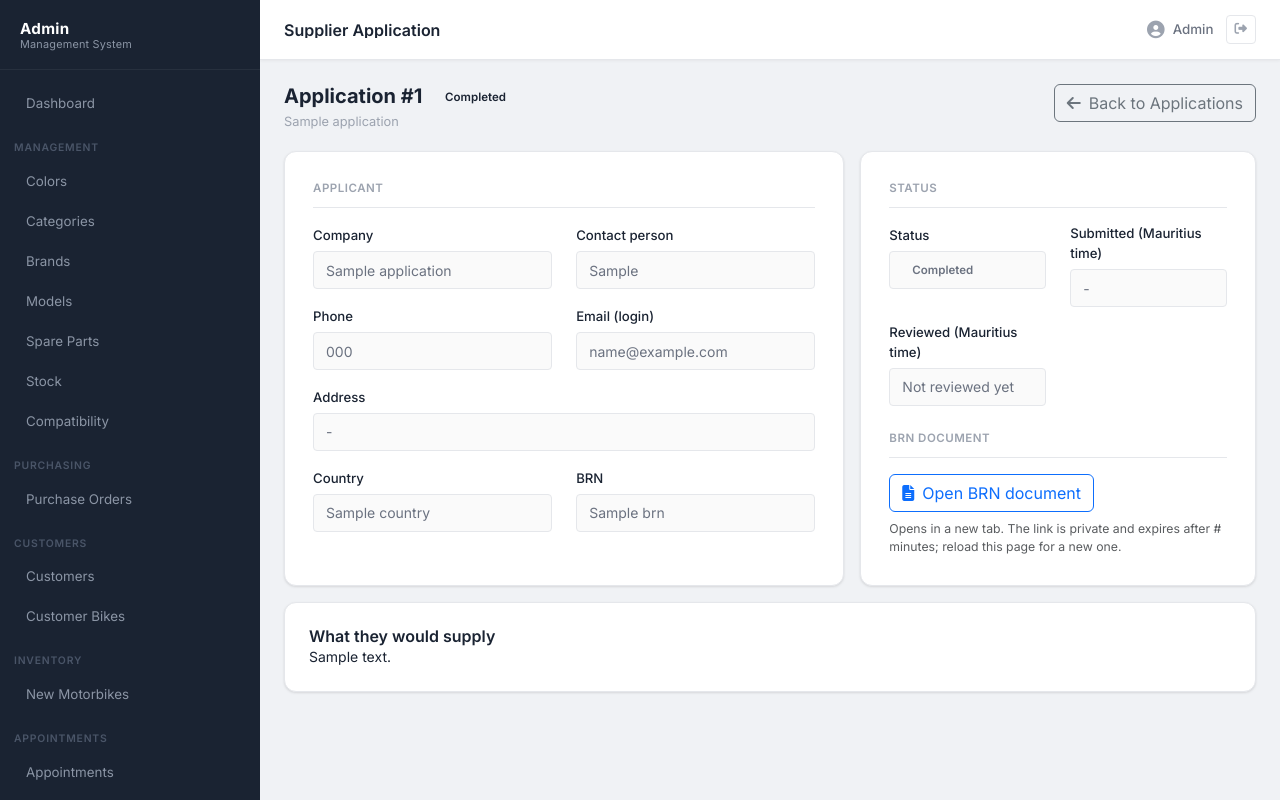
After one commit to UtsavR17/FYP, a Flask app: template app/templates/modules/supplier_application/view.html in a window 1280 px wide. The commit adds this page. Run offline with Flask 3, Linux system fonts and the light colour scheme; the template is opened without the code that fills it: most values are stand-ins (such as "Sample title", 1, 10 or a date in 2020); parts of the project's set-up code (start-up, migrations or seed data) failed here and were passed over.

Commit message:
Task 46: Supplier Applications review module
New /supplier-applications blueprint (login required, no create, edit or
delete). The list defaults to Pending, with a whitelisted status filter and
search by company, contact, email or BRN (capped, filtered in Python), both
kept in page links. The view shows the applicant, what they would supply,
Mauritius-time dates, the rejection reason or the new supplier link, and an
"Open BRN document" button using a fresh 300 second signed URL per load
(the storage path is never rendered). Approve and Reject are POST only,
Pending only, call approve_supplier_application / reject_supplier_application
and map every error; the reject reason is checked server-side (5 to 255).
Sidebar entry and status badge styles.

Co-Authored-By: Claude Opus 5.5 <noreply@anthropic.com>

```diff
--- a/app/__init__.py
+++ b/app/__init__.py
@@ -88,6 +88,10 @@ def create_app():
     from app.modules.online_order import bp as online_order_bp
     app.register_blueprint(online_order_bp, url_prefix='/online-orders')
 
+    # Supplier Applications (Task 46): review requests submitted on the Client Side
+    from app.modules.supplier_application import bp as supplier_application_bp
+    app.register_blueprint(supplier_application_bp, url_prefix='/supplier-applications')
+
     # Supplier Portal (Task 35): separate login and session keys from the Admin Panel
     from app.modules.supplier_portal import bp as supplier_portal_bp
     app.register_blueprint(supplier_portal_bp, url_prefix='/supplier-portal')
--- /dev/null
+++ b/app/modules/supplier_application/__init__.py
@@ -0,0 +1,5 @@
+from flask import Blueprint
+
+bp = Blueprint('supplier_application', __name__)
+
+from app.modules.supplier_application import routes  # noqa: E402,F401
--- a/app/static/css/admin.css
+++ b/app/static/css/admin.css
@@ -2821,3 +2821,77 @@ label.form-label {
     background-color: rgba(251, 191, 36, 0.18);
     color: #b45309;
 }
+
+/* =====================================================================
+   SUPPLIER APPLICATIONS (Task 46)
+   Status badges (used with .po-status-badge), notices, the document
+   warning and the dashboard "pending" pill.
+   ===================================================================== */
+.sa-status-pending {
+    background-color: rgba(251, 191, 36, 0.15);
+    color: #b45309;
+}
+
+.sa-status-approved {
+    background-color: rgba(34, 197, 94, 0.12);
+    color: #15803d;
+}
+
+.sa-status-rejected {
+    background-color: rgba(239, 68, 68, 0.1);
+    color: #b91c1c;
+}
+
+.page-header-title .po-status-badge {
+    margin-left: 8px;
+    vertical-align: middle;
+}
+
+.sa-notice {
+    display: flex;
+    gap: 12px;
+    align-items: flex-start;
+    border-radius: var(--border-radius-lg);
+    border: 1px solid var(--border-color);
+    border-left-width: 4px;
+    padding: 14px 18px;
+    margin-bottom: 20px;
+    font-size: 0.875rem;
+}
+
+.sa-notice > i {
+    margin-top: 3px;
+}
+
+.sa-notice-approved {
+    border-left-color: #22c55e;
+    background-color: #f0fdf4;
+}
+
+.sa-notice-approved > i {
+    color: #15803d;
+}
+
+.sa-notice-rejected {
+    border-left-color: #ef4444;
+    background-color: #fef2f2;
+}
+
+.sa-notice-rejected > i {
+    color: #b91c1c;
+}
+
+.sa-inline-warning {
+    font-size: 0.85rem;
+    color: #b45309;
+}
+
+.sa-products-text {
+    white-space: pre-line;
+    overflow-wrap: anywhere;
+}
+
+.oo-tile-pill.sa-tile-pill-pending {
+    background-color: rgba(251, 191, 36, 0.18);
+    color: #b45309;
+}
--- a/app/templates/layout/admin_layout.html
+++ b/app/templates/layout/admin_layout.html
@@ -202,6 +202,14 @@
                         <span>Suppliers</span>
                     </a>
                 </li>
+                <li class="nav-item">
+                    <a href="{{ url_for('supplier_application.index') }}"
+                       class="nav-link {% if request.blueprint == 'supplier_application' %}active{% endif %}"
+                       {% if request.blueprint == 'supplier_application' %}aria-current="page"{% endif %}>
+                        <!-- <i class="fa-solid fa-file-signature nav-icon"></i> -->
+                        <span>Supplier Applications</span>
+                    </a>
+                </li>
             </ul>
 
         </nav>
--- /dev/null
+++ b/app/templates/modules/supplier_application/view.html
@@ -0,0 +1,201 @@
+{% extends 'layout/admin_layout.html' %}
+{% from 'components/form_field.html' import readonly_field %}
+
+{% block title %}Application #{{ application.ApplicationID }}{% endblock %}
+{% block page_title %}Supplier Application{% endblock %}
+
+{% block content %}
+
+<div class="page-header">
+    <div>
+        <h2 class="page-header-title">
+            Application #{{ application.ApplicationID }}
+            <span class="po-status-badge sa-status-{{ status_css }}">{{ application.Status }}</span>
+        </h2>
+        <p class="page-header-subtitle">{{ application.CompanyName }}</p>
+    </div>
+    <a href="{{ url_for('supplier_application.index') }}" class="btn btn-outline-secondary">
+        <i class="fa-solid fa-arrow-left me-2"></i>Back to Applications
+    </a>
+</div>
+
+{% if is_pending %}
+<div class="form-card">
+    <p class="form-section-title">Review</p>
+    <div class="d-flex flex-wrap gap-2">
+        <button type="button" class="btn btn-accent" data-bs-toggle="modal" data-bs-target="#approveModal">
+            <i class="fa-solid fa-circle-check me-2"></i>Approve
+        </button>
+        <button type="button" class="btn btn-outline-danger" data-bs-toggle="modal" data-bs-target="#rejectModal">
+            <i class="fa-solid fa-ban me-2"></i>Reject
+        </button>
+    </div>
+    <p class="form-text text-muted mb-0 mt-2">
+        <i class="fa-solid fa-circle-info me-1"></i>
+        Approving creates the supplier and links the applicant's existing login, so they sign in to the
+        Supplier Portal with their shop email and password.
+    </p>
+</div>
+{% endif %}
+
+{% if application.Status == 'Rejected' and application.RejectionReason %}
+<div class="sa-notice sa-notice-rejected" role="status">
+    <i class="fa-solid fa-ban" aria-hidden="true"></i>
+    <div><strong>Rejected.</strong> Reason given to the applicant: {{ application.RejectionReason }}</div>
+</div>
+{% endif %}
+
+{% if application.Status == 'Approved' %}
+<div class="sa-notice sa-notice-approved" role="status">
+    <i class="fa-solid fa-circle-check" aria-hidden="true"></i>
+    <div>
+        <strong>Approved.</strong>
+        {% if application.Supplier_SupplierID %}
+        The supplier record was created:
+        <a href="{{ url_for('supplier.view', supplier_id=application.Supplier_SupplierID) }}">view the supplier</a>.
+        {% else %}
+        The supplier record is no longer linked to this application.
+        {% endif %}
+    </div>
+</div>
+{% endif %}
+
+<div class="row g-3">
+    <div class="col-lg-7">
+        <div class="form-card h-100 mb-0">
+            <p class="form-section-title">Applicant</p>
+            <div class="row">
+                <div class="col-sm-6">{{ readonly_field('Company', application.CompanyName or '-') }}</div>
+                <div class="col-sm-6">{{ readonly_field('Contact person', application.ContactPerson or '-') }}</div>
+                <div class="col-sm-6">{{ readonly_field('Phone', application.Phone or '-') }}</div>
+                <div class="col-sm-6">{{ readonly_field('Email (login)', application.Email or '-') }}</div>
+                <div class="col-12">{{ readonly_field('Address', application.Address or '-') }}</div>
+                <div class="col-sm-6">{{ readonly_field('Country', application.Country or '-') }}</div>
+                <div class="col-sm-6">{{ readonly_field('BRN', application.BRN or '-') }}</div>
+            </div>
+        </div>
+    </div>
+    <div class="col-lg-5">
+        <div class="form-card h-100 mb-0">
+            <p class="form-section-title">Status</p>
+            <div class="row">
+                <div class="col-sm-6">
+                    <div class="mb-3">
+                        <label class="form-label readonly-label">Status</label>
+                        <div class="readonly-value">
+                            <span class="po-status-badge sa-status-{{ status_css }}">{{ application.Status }}</span>
+                        </div>
+                    </div>
+                </div>
+                <div class="col-sm-6">{{ readonly_field('Submitted (Mauritius time)', submitted_at or '-') }}</div>
+                <div class="col-sm-6">{{ readonly_field('Reviewed (Mauritius time)', reviewed_at or 'Not reviewed yet') }}</div>
+            </div>
+
+            <p class="form-section-title mt-2">BRN document</p>
+            {% if document_url %}
+            <a href="{{ document_url }}" target="_blank" rel="noopener noreferrer" class="btn btn-outline-primary">
+                <i class="fa-solid fa-file-lines me-2"></i>Open BRN document
+            </a>
+            <p class="form-text text-muted mb-0 mt-2">
+                Opens in a new tab. The link is private and expires after {{ signed_url_minutes }} minutes; reload this
+                page for a new one.
+            </p>
+            {% elif has_document %}
+            <p class="sa-inline-warning mb-0">
+                <i class="fa-solid fa-triangle-exclamation me-1"></i>
+                The document could not be opened right now. Reload the page to try again; if it keeps failing, the
+                file may be missing.
+            </p>
+            {% else %}
+            <p class="sa-inline-warning mb-0">
+                <i class="fa-solid fa-triangle-exclamation me-1"></i>
+                No document is attached to this application.
+            </p>
+            {% endif %}
+        </div>
+    </div>
+</div>
+
+<div class="admin-card mt-3">
+    <h3 class="oo-card-title">What they would supply</h3>
+    <p class="mb-0 sa-products-text">{{ application.ProductsDescription or '-' }}</p>
+</div>
+
+{% if is_pending %}
+<div class="modal fade" id="approveModal" tabindex="-1" aria-labelledby="approveModalLabel" aria-hidden="true">
+    <div class="modal-dialog modal-dialog-centered">
+        <div class="modal-content">
+            <div class="modal-header border-0 pb-0">
+                <h5 class="modal-title" id="approveModalLabel">Approve {{ application.CompanyName }}?</h5>
+                <button type="button" class="btn-close" data-bs-dismiss="modal" aria-label="Close"></button>
+            </div>
+            <div class="modal-body">
+                <p class="modal-body-text mb-0">
+                    A supplier record is created from this application (with its BRN) and linked to the applicant's
+                    login ({{ application.Email }}). They can then sign in to the Supplier Portal with their shop email
+                    and password.
+                </p>
+            </div>
+            <div class="modal-footer border-0 pt-0">
+                <button type="button" class="btn btn-outline-secondary" data-bs-dismiss="modal">Cancel</button>
+                <form method="POST" action="{{ url_for('supplier_application.approve', application_id=application.ApplicationID) }}">
+                    <button type="submit" class="btn btn-accent">
+                        <i class="fa-solid fa-circle-check me-1"></i>Approve and create supplier
+                    </button>
+                </form>
+            </div>
+        </div>
+    </div>
+</div>
+
+<div class="modal fade" id="rejectModal" tabindex="-1" aria-labelledby="rejectModalLabel" aria-hidden="true">
+    <div class="modal-dialog modal-dialog-centered">
+        <div class="modal-content">
+            <form method="POST" action="{{ url_for('supplier_application.reject', application_id=application.ApplicationID) }}">
+                <div class="modal-header border-0 pb-0">
+                    <h5 class="modal-title d-flex align-items-center gap-2" id="rejectModalLabel">
+                        <span class="modal-warning-icon"><i class="fa-solid fa-triangle-exclamation"></i></span>
+                        Reject {{ application.CompanyName }}?
+                    </h5>
+                    <button type="button" class="btn-close" data-bs-dismiss="modal" aria-label="Close"></button>
+                </div>
+                <div class="modal-body">
+                    <label for="reject-reason" class="form-label">Reason shown to the applicant</label>
+                    <textarea id="reject-reason" name="reason" class="form-control" rows="4" required
+                              minlength="{{ reason_min }}" maxlength="{{ reason_max }}"
+                              aria-describedby="reject-reason-help reject-reason-count"></textarea>
+                    <div class="d-flex justify-content-between mt-1">
+                        <small id="reject-reason-help" class="form-text text-muted">
+                            {{ reason_min }} to {{ reason_max }} characters. The applicant can apply again.
+                        </small>
+                        <small id="reject-reason-count" class="form-text text-muted" aria-live="polite">0 / {{ reason_max }}</small>
+                    </div>
+                </div>
+                <div class="modal-footer border-0 pt-0">
+                    <button type="button" class="btn btn-outline-secondary" data-bs-dismiss="modal">Cancel</button>
+                    <button type="submit" class="btn btn-danger">
+                        <i class="fa-solid fa-ban me-1"></i>Reject application
+                    </button>
+                </div>
+            </form>
+        </div>
+    </div>
+</div>
+{% endif %}
+
+{% endblock %}
+
+{% block scripts %}
+{{ super() }}
+<script>
+(function () {
+    var box = document.getElementById('reject-reason');
+    var count = document.getElementById('reject-reason-count');
+    if (!box || !count) return;
+    var max = box.getAttribute('maxlength');
+    box.addEventListener('input', function () {
+        count.textContent = box.value.length + ' / ' + max;
+    });
+})();
+</script>
+{% endblock %}
```
Also changed, not shown: app/modules/supplier_application/routes.py (added, +306 -0 lines), app/templates/modules/supplier_application/list.html (added, +110 -0 lines).
